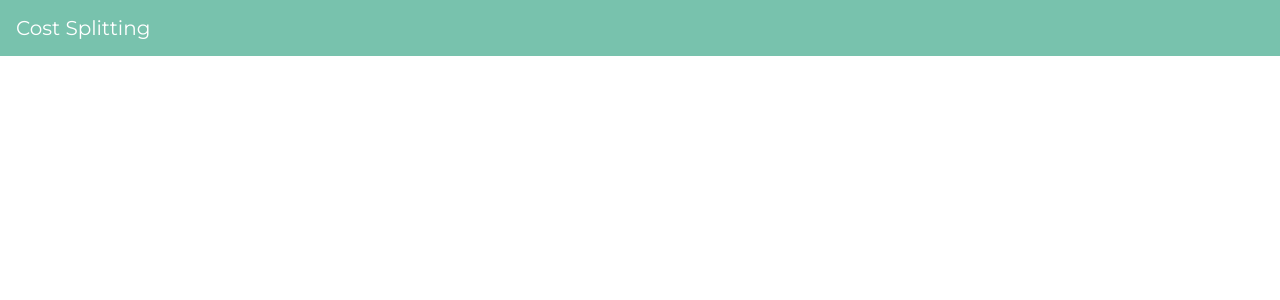
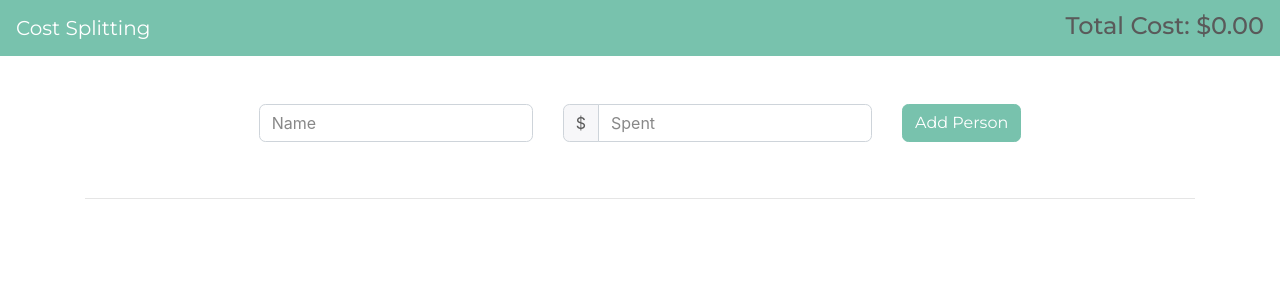
Before and after one commit to alex-mcconnell/cost-splitting, a Vue app: page / in a window 1280 px wide. Shown: the top 300 px of the page. Built offline with nearby package versions, Linux system fonts and the light colour scheme.

Commit message:
Added AddPerson component and total cost counter to navbar

```diff
--- a/src/App.vue
+++ b/src/App.vue
@@ -1,15 +1,28 @@
 <template>
   <div id="app">
-    <navbar></navbar>
+    <navbar :totalCost="totalCostFormatted"></navbar>
+    <add-person></add-person>
   </div>
 </template>
 
 <script>
-import Navbar from "./components/Navbar.vue";
+import Navbar from './components/Navbar.vue';
+import AddPerson from './components/AddPerson.vue';
 
 export default {
   components: {
-    Navbar: Navbar
+    Navbar: Navbar,
+    AddPerson: AddPerson
+  },
+  data() {
+    return {
+      totalCost: 0
+    }
+  },
+  computed: {
+    totalCostFormatted: function() {
+      return '$' + (this.totalCost).toFixed(2).replace(/\d(?=(\d{3})+\.)/g, '$&,');
+    }
   }
 }
 </script>
--- /dev/null
+++ b/src/components/AddPerson.vue
@@ -0,0 +1,35 @@
+<template>
+  <div class="container pt-5">
+    <form>
+      <fieldset>
+        <div class="row justify-content-center">
+          <div class="col-sm-auto pb-4">
+            <input type="text" class="form-control" placeholder="Name">
+          </div>
+          <div class="col-sm-auto pb-4">
+            <div class="input-group mb-3">
+              <div class="input-group-prepend">
+                <span class="input-group-text">$</span>
+            </div>
+              <input type="number" class="form-control" id="spentInput" min="0.00" step="0.01" aria-label="Amount (to the nearest cent)" placeholder="Spent">
+            </div>
+          </div>
+          <div class="col-auto pb-4">
+            <button type="submit" class="btn btn-primary">Add Person</button>
+          </div>
+        </div>
+      </fieldset>
+    </form>
+    <hr>
+  </div>
+</template>
+
+<script>
+export default {
+
+}
+</script>
+
+<style>
+
+</style>
--- a/src/components/Navbar.vue
+++ b/src/components/Navbar.vue
@@ -1,12 +1,22 @@
 <template>
-    <nav class="navbar navbar-expand-lg navbar-dark bg-primary">
-      <a class="navbar-brand" href="#">Cost Splitting</a>
-    </nav>
+    <nav class="navbar navbar-dark bg-primary">
+        <div class="navbar-header">
+          <a class="navbar-brand" href="#">Cost Splitting</a>
+        </div>
+        <div class="nav navbar-nav navbar-right">
+          <h4 class="mb-1">Total Cost: {{ totalCost }}</h4>
+        </div>
+  </nav>
 </template>
 
 <script>
 export default {
-
+  props: {
+    totalCost: {
+      type: String,
+      default: '$0.00'
+    }
+  }
 }
 </script>
 
```
